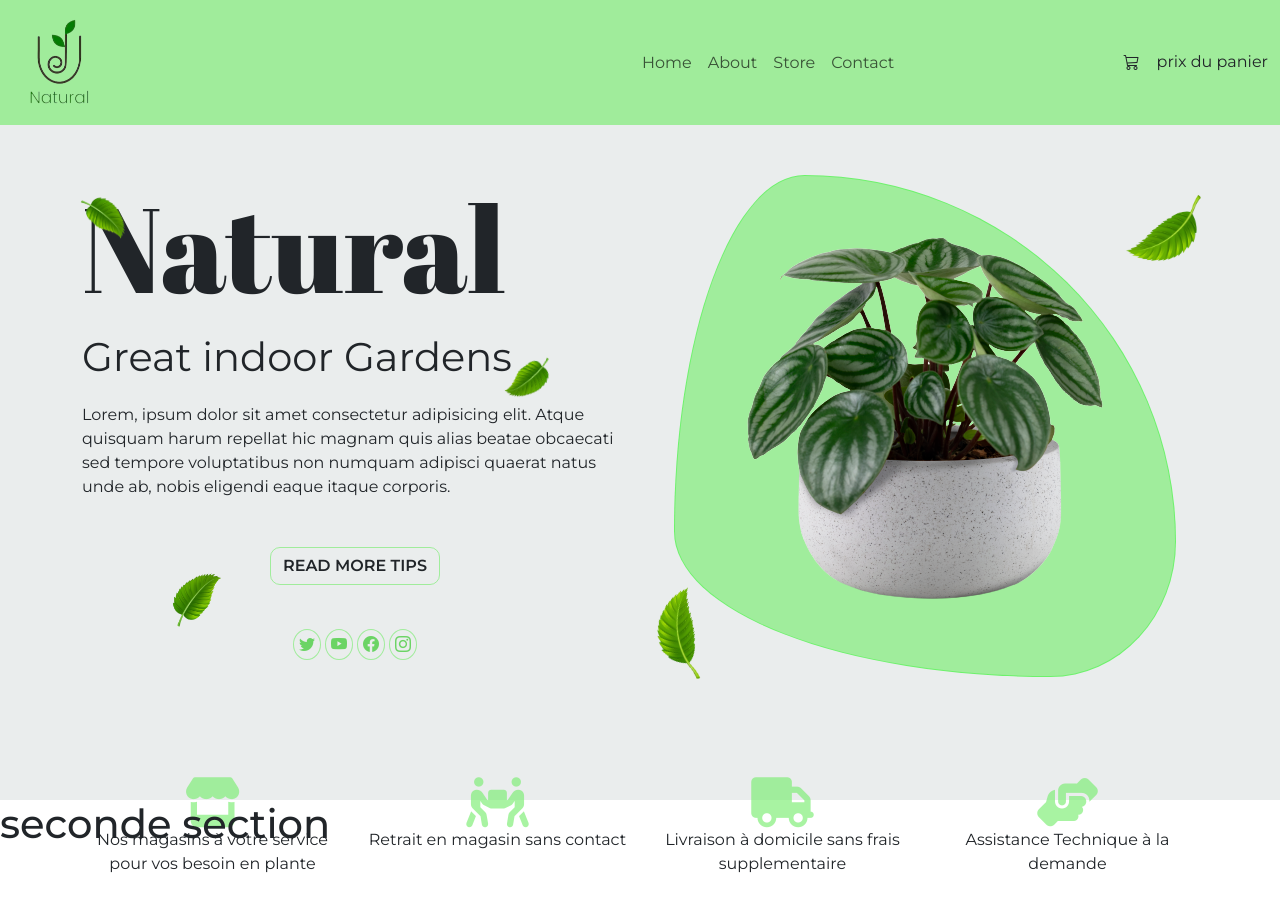
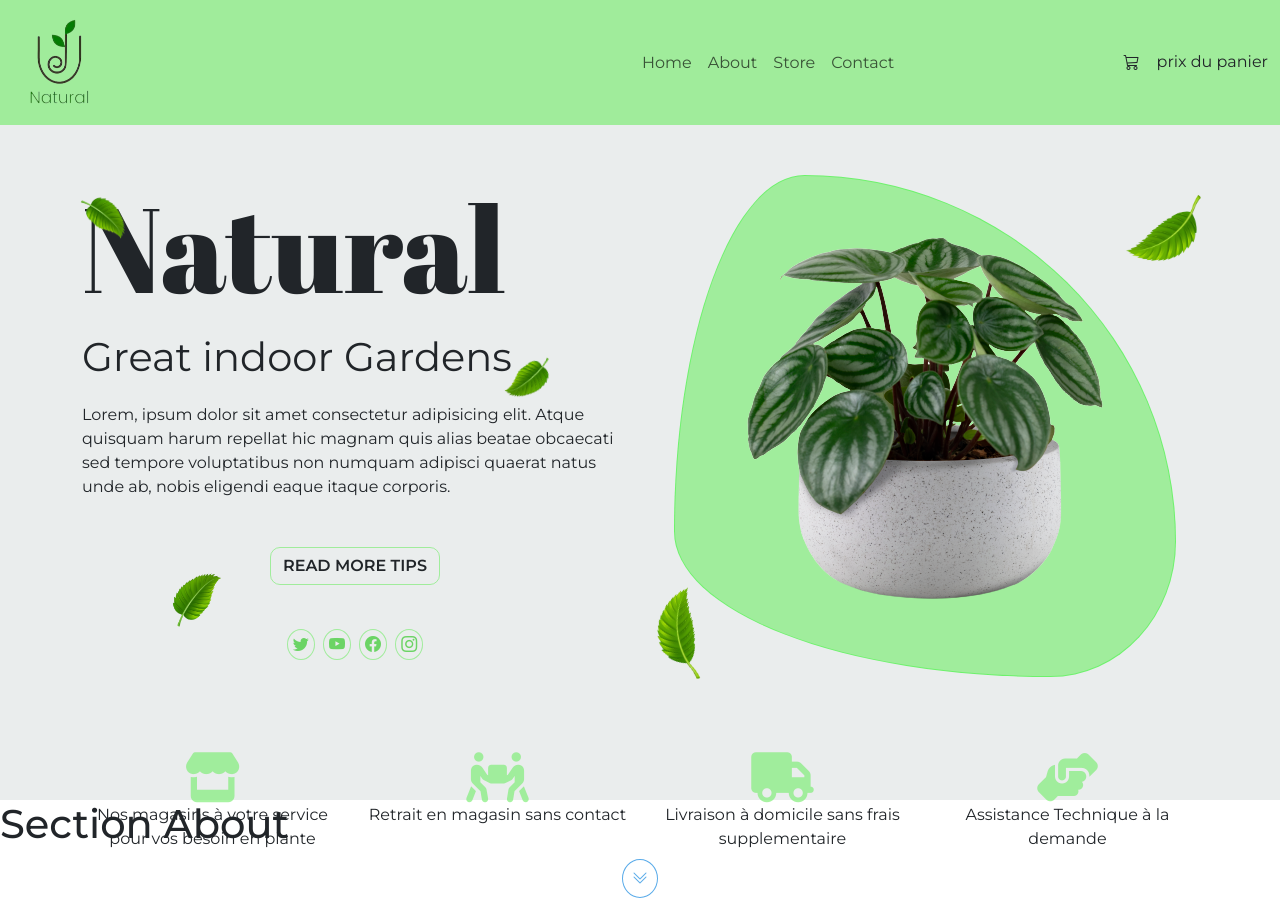
Before and after one commit to Chaibouu/shoppingCart, a plain HTML site: page index.html in a window 1280 px wide. Drawn offline with nearby package versions, Linux system fonts and the light colour scheme; a web font is replaced by a local one.

```diff
--- a/index.html
+++ b/index.html
@@ -12,7 +12,7 @@
 </head>
 <body>
 
-    <header>
+    <header id="Home">
         <nav class="navbar navbar-expand-lg">
             <div class="container-fluid">
               <a class="navbar-brand" href="#"><img src="images/logo.png" class="w-25" alt=""></a>
@@ -22,16 +22,16 @@
               <div class="collapse navbar-collapse justify-content-center" id="navbarNav">
                 <ul class="navbar-nav">
                   <li class="nav-item">
-                    <a class="nav-link" aria-current="page" href="#">Home</a>
+                    <a class="nav-link" aria-current="page" href="#Home">Home</a>
                   </li>
                   <li class="nav-item">
-                    <a class="nav-link" href="#">About</a>
+                    <a class="nav-link" href="#About">About</a>
                   </li>
                   <li class="nav-item">
-                    <a class="nav-link" href="#">Store</a>
+                    <a class="nav-link" href="#Store">Store</a>
                   </li>
                   <li class="nav-item">
-                    <a class="nav-link" href="#">Contact</a>
+                    <a class="nav-link" href="#Contact">Contact</a>
                   </li>
                 </ul>
               </div>
@@ -50,14 +50,14 @@
                 <span class="titreLogo"><h1>Natural</h1></span>
                 <p>Great indoor Gardens</p>
                 <p>Lorem, ipsum dolor sit amet consectetur adipisicing elit. Atque quisquam harum repellat hic magnam quis alias beatae obcaecati sed tempore voluptatibus non numquam adipisci quaerat natus unde ab, nobis eligendi eaque itaque corporis. </p>
-                <div class="w-100 d-flex justify-content-center my-5">
+                <div class="container text-center my-5 d-none d-lg-block">
                   <button class="btn readMore">READ MORE TIPS</button>
                 </div>
-                <div class="container d-flex justify-content-center">
-                  <span class="iconEnTete"><i class="bi bi-twitter"></i></span>
-                  <span class="iconEnTete"><i class="bi bi-youtube"></i></span>
-                  <span class="iconEnTete"><i class="bi bi-facebook"></i></span>
-                  <span class="iconEnTete"><i class="bi bi-instagram"></i></span>
+                <div class="container text-center d-none d-lg-block">
+                  <span class="iconEnTete"><a href="https://twitter.com"><i class="bi bi-twitter"></i></a></span>
+                  <span class="iconEnTete"><a href="https://youtube.com"><i class="bi bi-youtube"></i></a></span>
+                  <span class="iconEnTete"><a href="https://facebook.com"><i class="bi bi-facebook"></i></a></span>
+                  <span class="iconEnTete"><a href="https://instagram.com"><i class="bi bi-instagram"></i></a></span>
                 </div>
               </div>
 
@@ -68,7 +68,7 @@
               </div>
             </div>
           </div>
-          <div class="container containerInfo">
+          <div class="container containerInfo ">
             <div class="row mt-5">
               <div class="col text-center">
                 <i class="fas fa-store fa-2x iconeEnTete"></i>
@@ -88,11 +88,14 @@
               </div>
             </div>
           </div>
+          <div class="container text-center">
+           <a href="#About"><i class="bi bi-chevron-double-down btnDown"></i></a>
+          </div>
 
     </header>
     <main>
-        <section>
-          <h1>seconde section</h1>
+        <section id="About">
+          <h1>Section About</h1>
         </section>
     </main>
 
--- a/style.css
+++ b/style.css
@@ -2,6 +2,9 @@
 @import url('https://fonts.googleapis.com/css2?family=Abril+Fatface&family=Bai+Jamjuree:ital,wght@0,200;0,300;0,400;0,500;0,600;0,700;1,200;1,300;1,400;1,500;1,600;1,700&display=swap');
 *{
     font-family:'Montserrat';
+}
+html{
+    scroll-behavior: smooth;
 }
 header{
     height: 100vh;
@@ -38,7 +41,8 @@ ul li:hover{
     font-size:40px;
 
 }
-.iconEnTete>i{
+
+.iconEnTete>a>i{
     color: #22c516a2;
     border: 1px solid #76ec6da2;
     height: 20px;
@@ -47,10 +51,11 @@ ul li:hover{
     padding: 5px;
     margin: 2px;
 }
-.iconEnTete>i:hover{
+.iconEnTete>a>i:hover{
     background-color: #76ec6da2;
     color: #EAEDED;
 }
+
 .readMore{
     border: 1px solid #76ec6da2;
     border-radius: 10px;
@@ -114,5 +119,22 @@ ul li:hover{
     color: #76ec6da2;
 }
 .containerInfo{
-    margin-top: 100px;
+    margin-top: 75px;
 }
+.btnDown{
+    border: 1px solid #409ee6dc;
+    color: #409ee6dc;;
+    padding: 9px;
+    height: 20px;
+    width: 20px;
+    border-radius: 50%;
+}
+
+@media screen and (max-width: 768px){
+    .navbar{
+        margin-bottom: 5px;
+    }
+    .containerInfo{
+        margin-top: 10px;
+    }
+}
```
